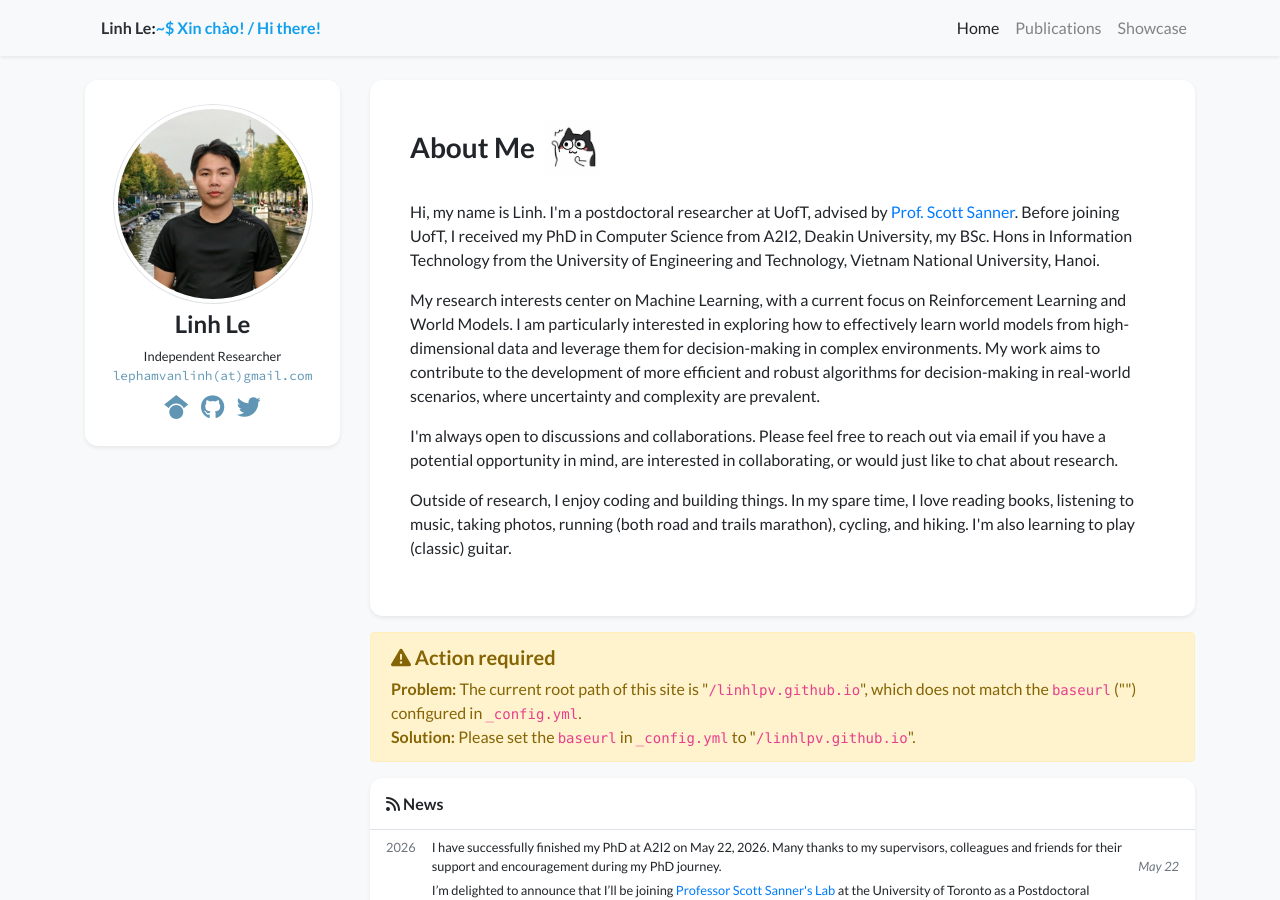
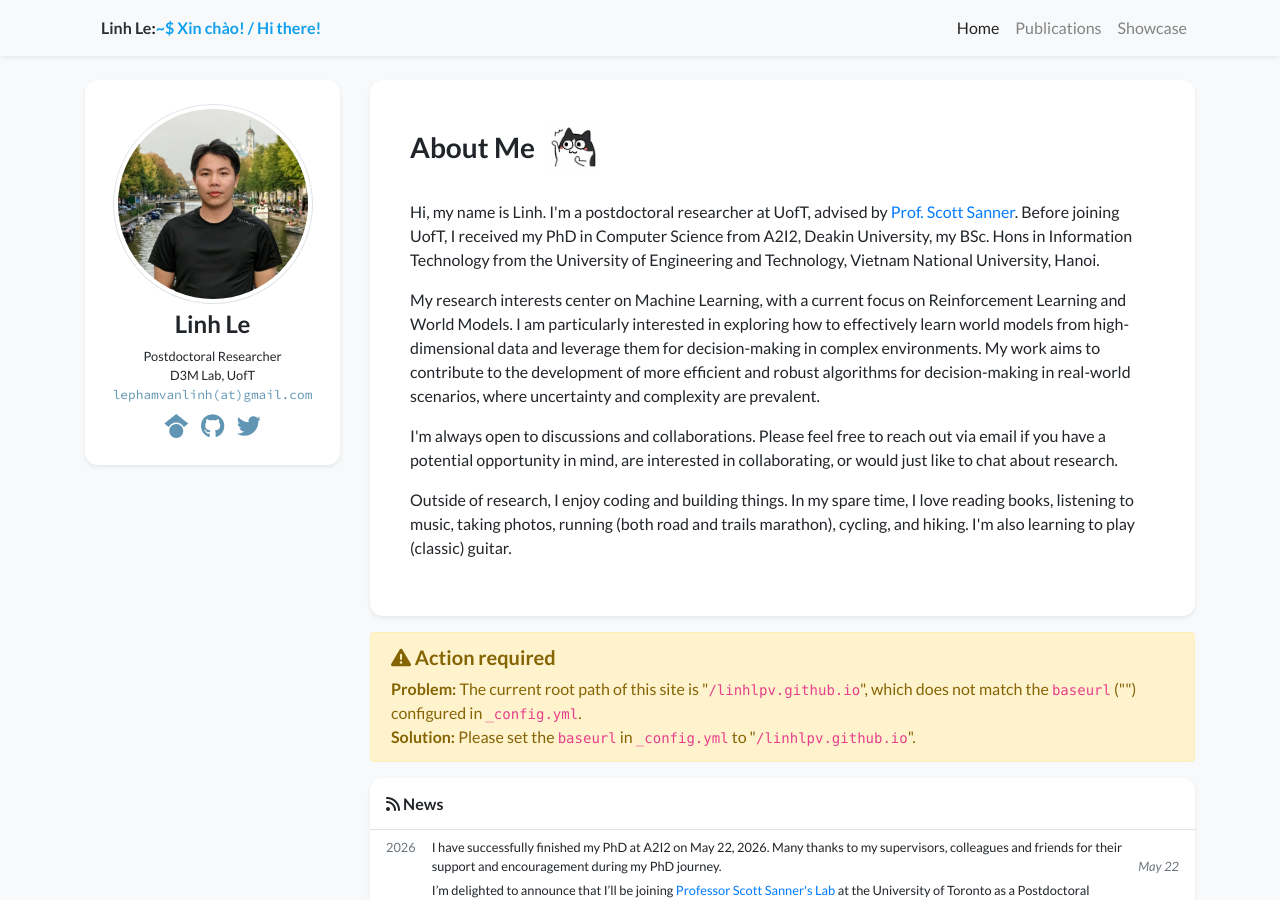
Before and after one commit to linhlpv/linhlpv.github.io, a Jekyll site: the page built from index.html, in a window 1280 px wide and 900 px high. Built offline with Jekyll 4.4.1, drawn with Linux system fonts in a browser that asks for light colours; nearby versions of some CDN libraries; a style sheet for code colours, icons or effects is not loaded.

Commit message:
Update position titles in profile.yml

```diff
--- a/_data/profile.yml
+++ b/_data/profile.yml
@@ -3,8 +3,8 @@ secondary_name: ""
 navbar_name: ""
 
 positions:
-- name: Independent Researcher
-# - name: PhD in Computer Science
+- name: Postdoctoral Researcher
+- name: D3M Lab, UofT
 # - name: A2I2, Deakin University
 #   logo: /assets/images/badges/a2i2_logo_old.png  # Logo is optional
 
```
